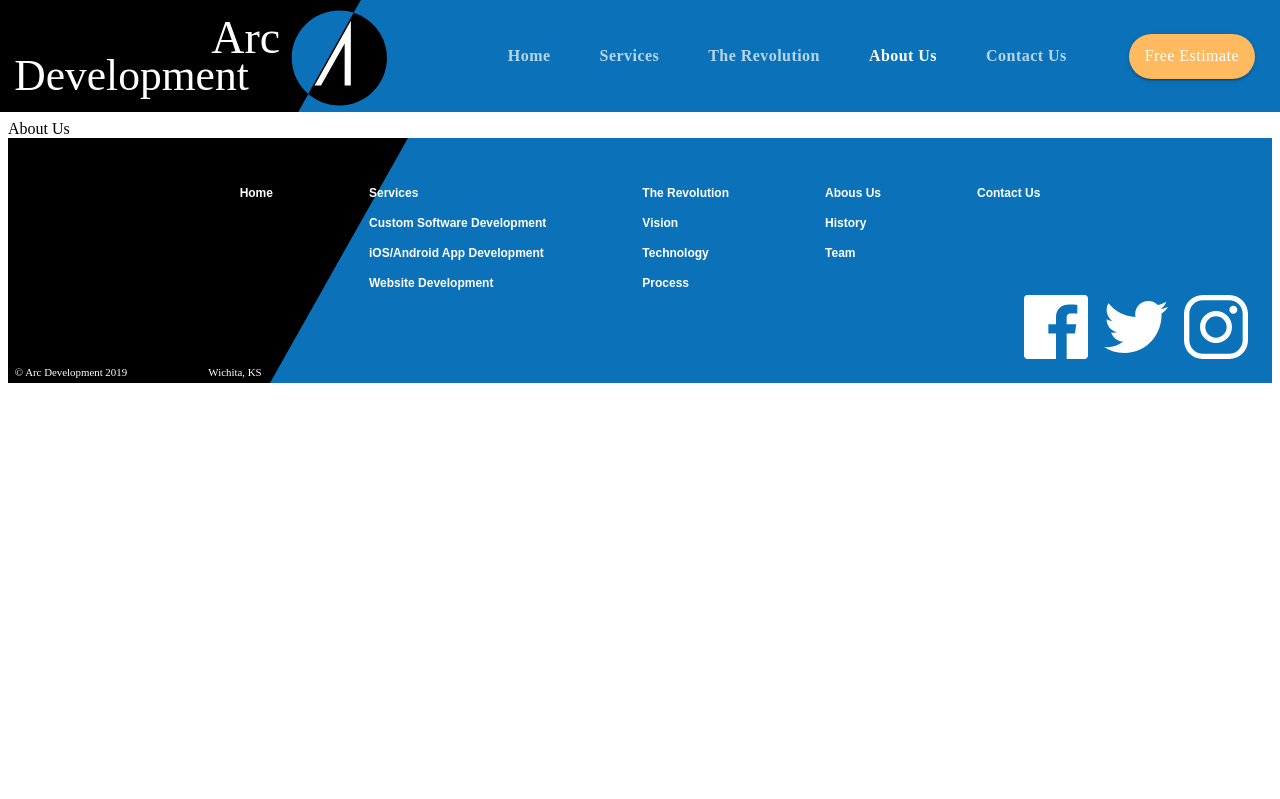
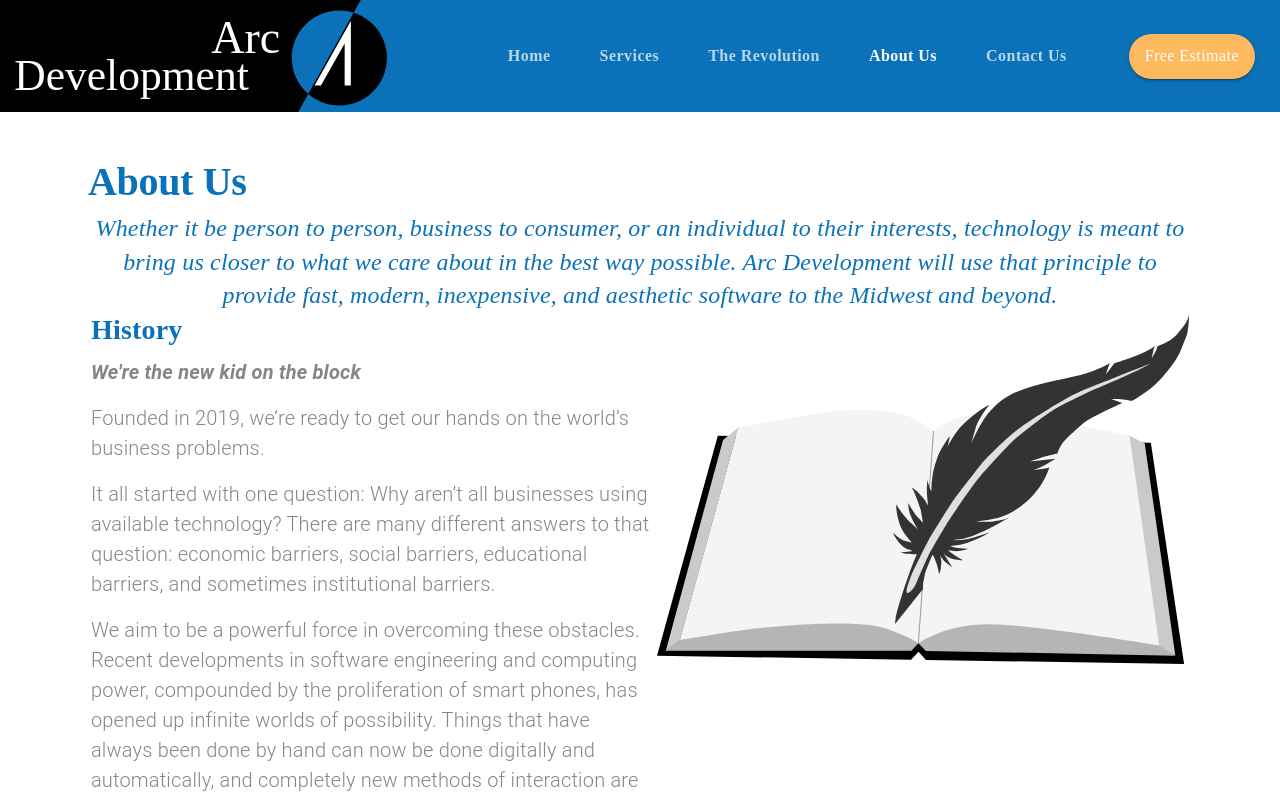
Before and after one commit to BauTancredi/arc-development, a React (Create React App) app: page /about in a window 1280 px wide. Shown: the top 799 px of the page. Built offline with nearby package versions, Linux system fonts and the light colour scheme; the HTML template or start-up script is replaced by a standard one.

Commit message:
About us page setup

```diff
--- /dev/null
+++ b/src/components/AboutUs.js
@@ -0,0 +1,116 @@
+import React from "react";
+import { makeStyles, useTheme } from "@material-ui/core/styles";
+import Grid from "@material-ui/core/Grid";
+import Typography from "@material-ui/core/Typography";
+import useMediaQuery from "@material-ui/core/useMediaQuery";
+
+import history from "../assets/history.svg";
+
+const useStyles = makeStyles((theme) => ({
+  missionStatement: {
+    fontStyle: "italic",
+    fontWeight: 300,
+    fontSize: "1.5rem",
+    maxWidth: "50em",
+    lineHeight: 1.4,
+  },
+  rowContainer: {
+    paddingLeft: "5em",
+    paddingRight: "5em",
+    [theme.breakpoints.down("sm")]: {
+      paddingLeft: "1.5em",
+      paddingRight: "1.5em",
+    },
+  },
+}));
+
+const AboutUs = () => {
+  const classes = useStyles();
+  const theme = useTheme();
+
+  return (
+    <Grid container direction="column">
+      <Grid item className={classes.rowContainer} style={{ marginTop: "2em" }}>
+        <Typography variant="h2">About Us</Typography>
+      </Grid>
+      <Grid item container justify="center" className={classes.rowContainer}>
+        <Typography
+          variant="h4"
+          align="center"
+          className={classes.missionStatement}
+        >
+          Whether it be person to person, business to consumer, or an individual
+          to their interests, technology is meant to bring us closer to what we
+          care about in the best way possible. Arc Development will use that
+          principle to provide fast, modern, inexpensive, and aesthetic software
+          to the Midwest and beyond.
+        </Typography>
+      </Grid>
+      <Grid
+        item
+        container
+        className={classes.rowContainer}
+        justify="space-around"
+      >
+        <Grid item>
+          <Grid
+            item
+            container
+            direction="column"
+            lg
+            style={{ maxWidth: "35em" }}
+          >
+            <Grid item>
+              <Typography variant="h4" gutterBottom>
+                History
+              </Typography>
+            </Grid>
+            <Grid item>
+              <Typography
+                variant="body1"
+                paragraph
+                style={{ fontWeight: 700, fontStyle: "italic" }}
+              >
+                We're the new kid on the block
+              </Typography>
+              <Typography variant="body1" paragraph>
+                Founded in 2019, we’re ready to get our hands on the world’s
+                business problems.
+              </Typography>
+              <Typography variant="body1" paragraph>
+                It all started with one question: Why aren’t all businesses
+                using available technology? There are many different answers to
+                that question: economic barriers, social barriers, educational
+                barriers, and sometimes institutional barriers.
+              </Typography>
+              <Typography variant="body1" paragraph>
+                We aim to be a powerful force in overcoming these obstacles.
+                Recent developments in software engineering and computing power,
+                compounded by the proliferation of smart phones, has opened up
+                infinite worlds of possibility. Things that have always been
+                done by hand can now be done digitally and automatically, and
+                completely new methods of interaction are created daily. Taking
+                full advantage of these advancements is the name of the game.
+              </Typography>
+              <Typography variant="body1" paragraph>
+                All this change can be a lot to keep up with, and that’s where
+                we come in.
+              </Typography>
+            </Grid>
+          </Grid>
+        </Grid>
+        <Grid item>
+          <Grid item container justify="center" lg>
+            <img
+              src={history}
+              alt="quill pen sitting on top of book"
+              style={{ maxHeight: "22em" }}
+            />
+          </Grid>
+        </Grid>
+      </Grid>
+    </Grid>
+  );
+};
+
+export default AboutUs;
--- a/src/components/App.js
+++ b/src/components/App.js
@@ -11,6 +11,7 @@
 import MobileApps from "./MobileApps";
 import Websites from "./Websites";
 import Revolution from "./Revolution";
+import AboutUs from "./AboutUs";
 
 function App() {
   const [value, setValue] = useState(0);
@@ -92,7 +93,17 @@
               />
             )}
           />
-          <Route exact path="/about" component={() => <div>About Us</div>} />
+          <Route
+            exact
+            path="/about"
+            render={(props) => (
+              <AboutUs
+                {...props}
+                setValue={setValue}
+                setSelectedIndex={setSelectedIndex}
+              />
+            )}
+          />
           <Route
             exact
             path="/contact"
```
